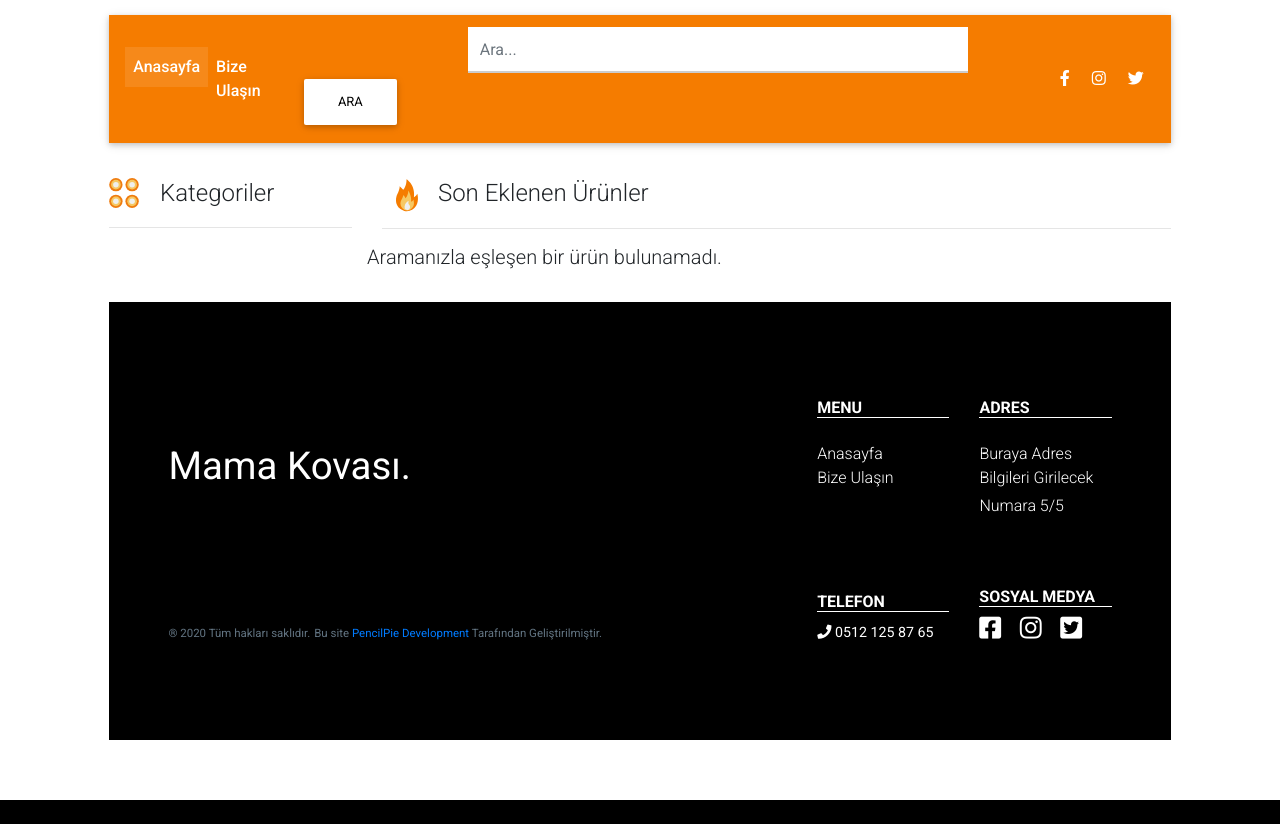
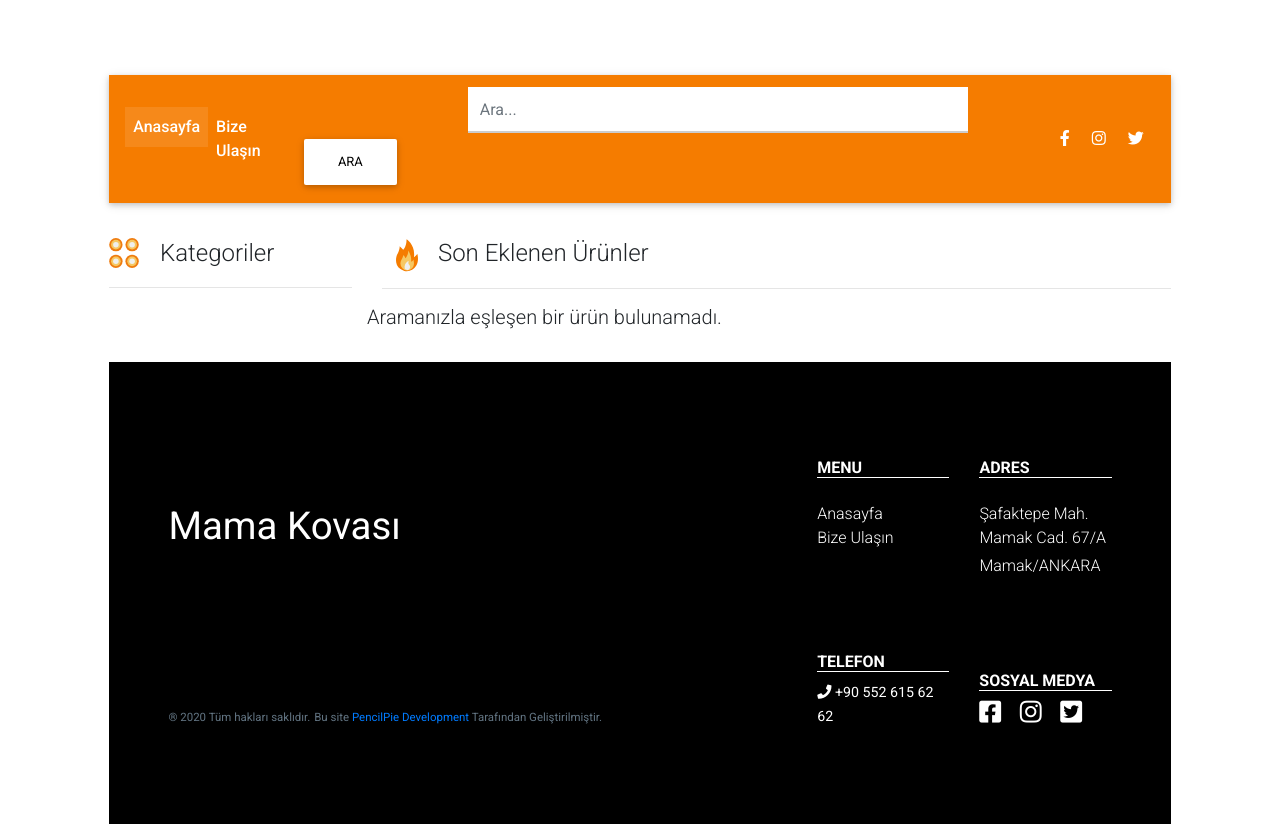
Before and after one commit to pencilpie19/mamaKovasi, a Django app: page / in a window 1280 px wide. Before the commit the page ends 800 px from the top, so only its background shows below. Run offline with Django 3.2, Linux system fonts and the light colour scheme; data that the repository does not hold is empty; some libraries are stand-ins or nearby versions.

Commit message:
template'deki eksik kısımlar giderildi

```diff
--- a/static/css/style.css
+++ b/static/css/style.css
@@ -57,6 +57,7 @@ SLIDER
 
 .carousel {
   margin-bottom: 15px;
+  margin-top:60px;
 }
 
 .index-photo img {
--- a/templates/detail.html
+++ b/templates/detail.html
@@ -86,7 +86,7 @@
 
                             <!--Footer-->
                             <div class="modal-footer justify-content-center">
-                                <a type="button" class="btn btn-primary"> 0312 358 45 78 <i
+                                <a type="button" class="btn btn-primary" href="https://api.whatsapp.com/send?phone=905526156262" target="_blank"> +90 552 615 62 62<i
                                         class="far fa-gem ml-1 text-white"></i></a>
                                 <a type="button" class="btn btn-outline-danger waves-effect"
                                    data-dismiss="modal">Vazgeç</a>
--- a/templates/layout.html
+++ b/templates/layout.html
@@ -153,7 +153,7 @@
                     <div class="col-11">
                         <div class="row ">
                             <div class="col-xl-8 col-md-4 col-sm-4 col-12 my-auto mx-auto a">
-                                <h3 class="text-muted mb-md-0 mb-5 bold-text">Mama Kovası.</h3>
+                                <h3 class="text-muted mb-md-0 mb-5 bold-text">Mama Kovası</h3>
                             </div>
                             <div class="col-xl-2 col-md-4 col-sm-4 col-12">
                                 <h6 class="mb-3 mb-lg-4 bold-text text-bottom "><b>MENU</b></h6>
@@ -171,8 +171,8 @@
                             </div>
                             <div class="col-xl-2 col-md-4 col-sm-4 col-12">
                                 <h6 class="mb-3 mb-lg-4 text-muted bold-text mt-sm-0 mt-5 text-bottom"><b>ADRES</b></h6>
-                                <p class="mb-1 white-text">Buraya Adres Bilgileri Girilecek</p>
-                                <p class="white-text">Numara 5/5</p>
+                                <p class="mb-1 white-text">Şafaktepe Mah. Mamak Cad. 67/A</p>
+                                <p class="white-text">Mamak/ANKARA</p>
                             </div>
                         </div>
                         <div class="row ">
@@ -185,7 +185,7 @@
                             <div class="col-xl-2 col-md-4 col-sm-4 col-auto order-1 align-self-end white-text">
                                 <h6 class="mt-55 mt-2 text-muted bold-text text-bottom"><b>TELEFON</b></h6>
                                 <small> <span><i
-                                        class="fas fa-phone"></i> </span>0512 125 87 65</small>
+                                        class="fas fa-phone"></i> </span>+90 552 615 62 62</small>
                             </div>
                             <div class="col-xl-2 col-md-4 col-sm-4 col-auto order-2 align-self-end mt-3 ">
                                 <h6 class="text-muted bold-text text-bottom"><b>SOSYAL MEDYA</b></h6><small>
--- a/templates/over_admin/layout.html
+++ b/templates/over_admin/layout.html
@@ -28,7 +28,7 @@
     <button class="btn btn-link btn-sm order-1 order-lg-0" id="sidebarToggle" href="#"><i class="fas fa-bars"></i>
     </button>
 
-    <a href="{% url "index" %}"
+    <a target="_blank" href="{% url "index" %}"
        class="btn btn-dark d-none d-md-inline-block form-inline ml-auto mr-0 mr-md-3 my-2 my-md-0 border-white">Siteye
         Dön</a>
 </nav>
```
Also changed, not shown: templates/contact.html (+4 -4 lines).
